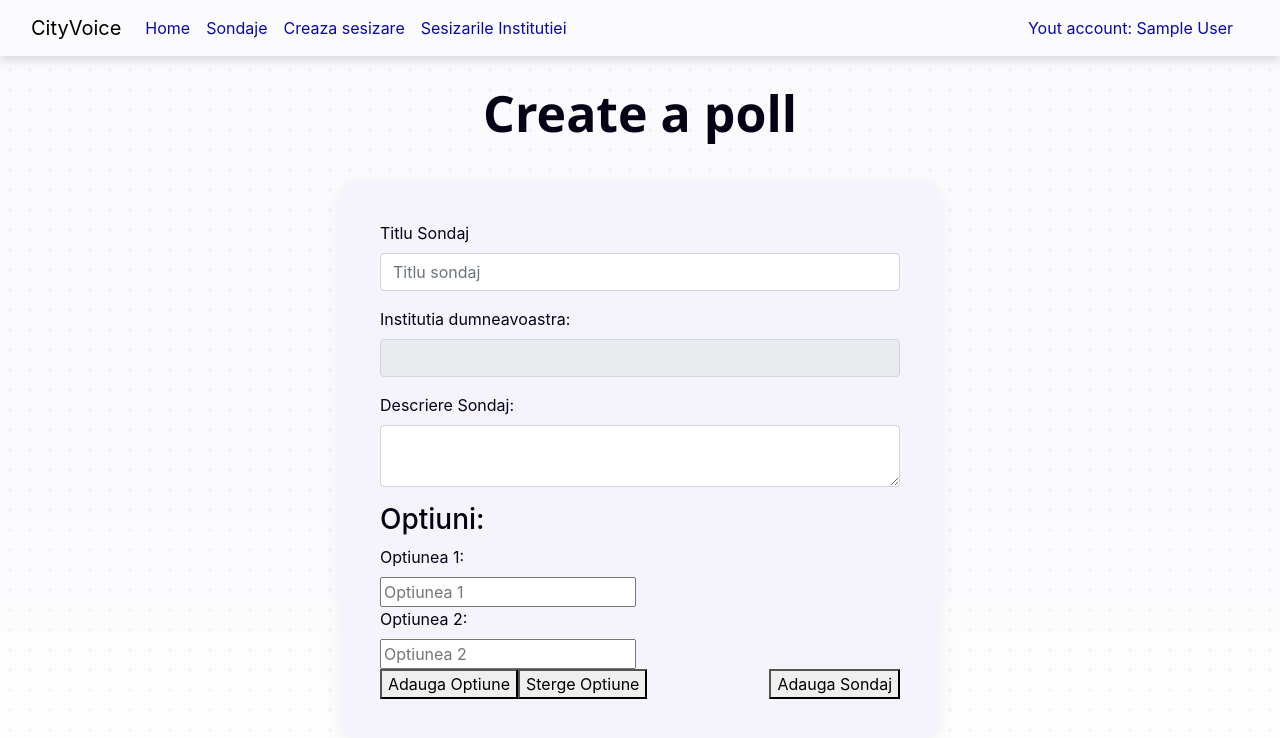
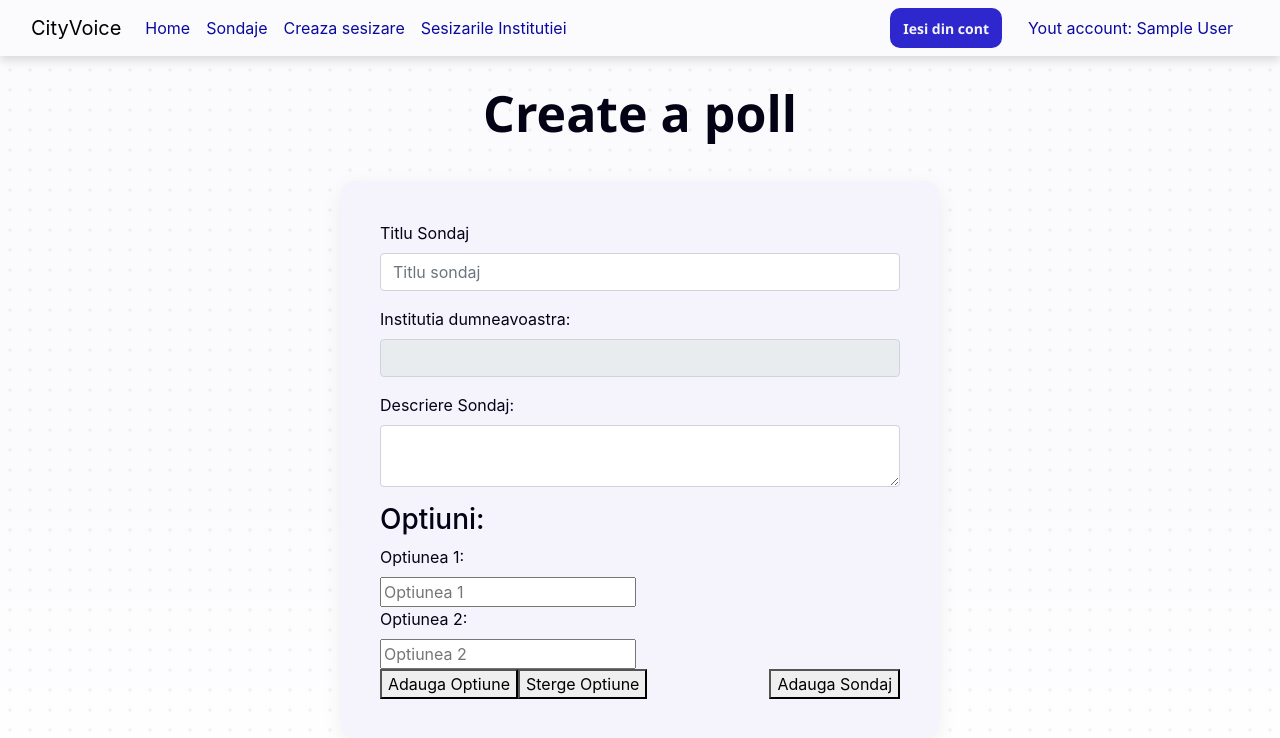
Before and after one commit to AlexGS00/CitySay, a Django app: page /create_poll in a window 1280 px wide. Shown: the top 738 px of the page. Run offline with Django 5.2, Linux system fonts and the light colour scheme; the visitor is signed in with stand-in values (Sample User, id 1); some libraries are stand-ins or nearby versions.

Commit message:
move link

```diff
--- a/SmartCity/citysay/templates/citysay/layout.html
+++ b/SmartCity/citysay/templates/citysay/layout.html
@@ -16,10 +16,10 @@
                     <a class="navbar-brand" href="#">CityVoice</a>
                     <div class="" id="navbarNav">
                     <ul class="navbar-nav">
-                        <li class="nav-item">
-                        <a class="nav-link" aria-current="page" href={% url "index" %}>Home</a>
-                        </li>
                         {% if user.is_authenticated %}
+                            <li class="nav-item">
+                            <a class="nav-link" aria-current="page" href={% url "index" %}>Home</a>
+                            </li>
                             <li class="nav-item">
                                 <a class="nav-link" href={% url "polls" %} >Sondaje</a>
                             </li>
@@ -37,15 +37,18 @@
                 </div>
                 <div class="d-flex flex-row">
                     {% if user.is_authenticated %}
+                    <button class="custom-btn register">
+                        <a style="color: whitesmoke" href={% url "logout" %}>Iesi din cont</a>
+                    </button>
                     <a href={% url "my_account" %} class="nav-link">
                         <div>Yout account: {{user.first_name}} {{user.last_name}} </div>
                     </a>
                     {% else %}
-                    <button class="custom-btn">
-                        <a href={% url "login" %}>Conectează-te</a>
+                    <button class="custom-btn log-in">
+                        <a style="color: #040316" href={% url "login" %}>Conectează-te</a>
                     </button>
-                    <button class="custom-btn">
-                        <a href={% url "register" %}>Înregistreazăte</a>
+                    <button class="custom-btn register">
+                        <a  style="color: whitesmoke" href={% url "register" %}>Înregistreazăte</a>
                     </button>
                     {% endif %}
                 </div>
```
